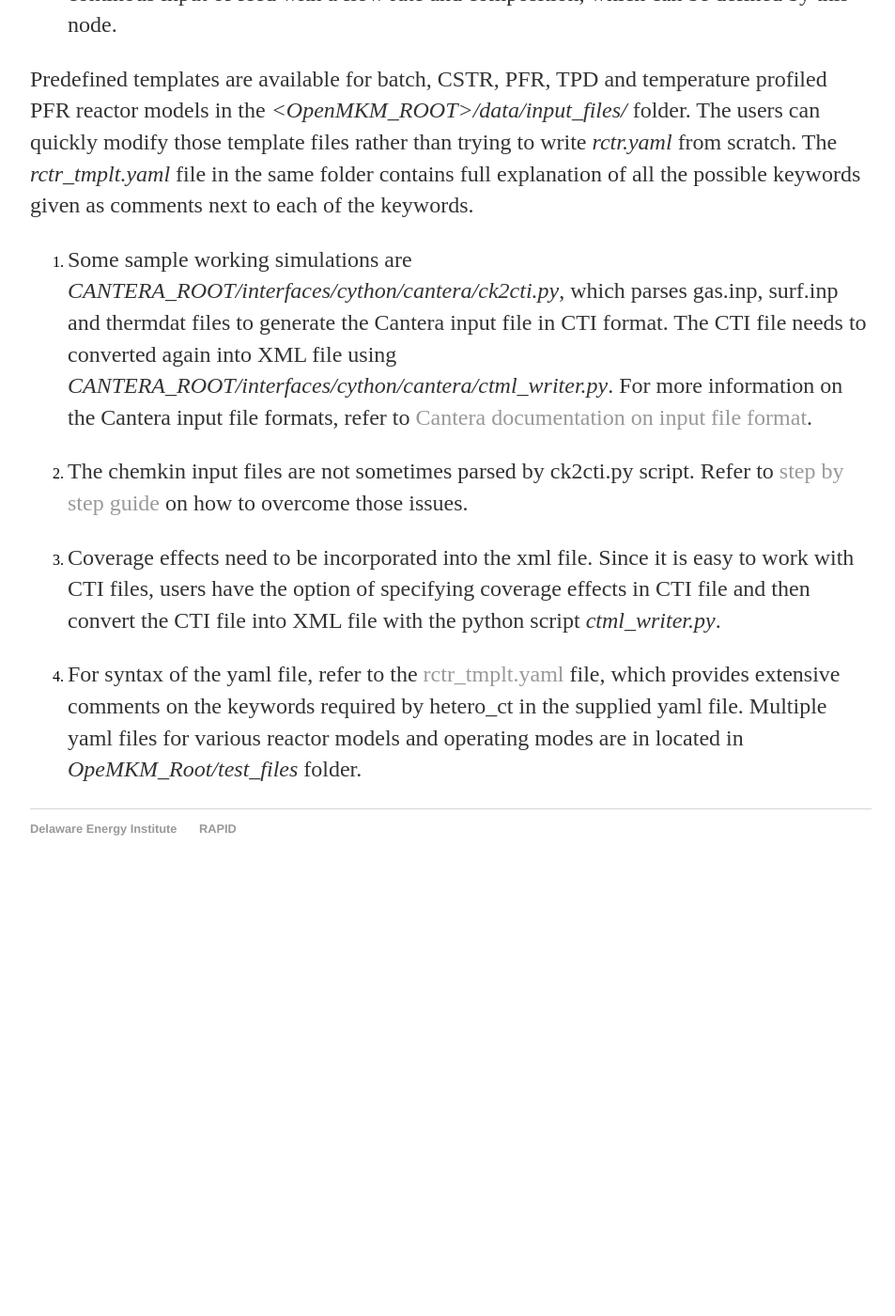
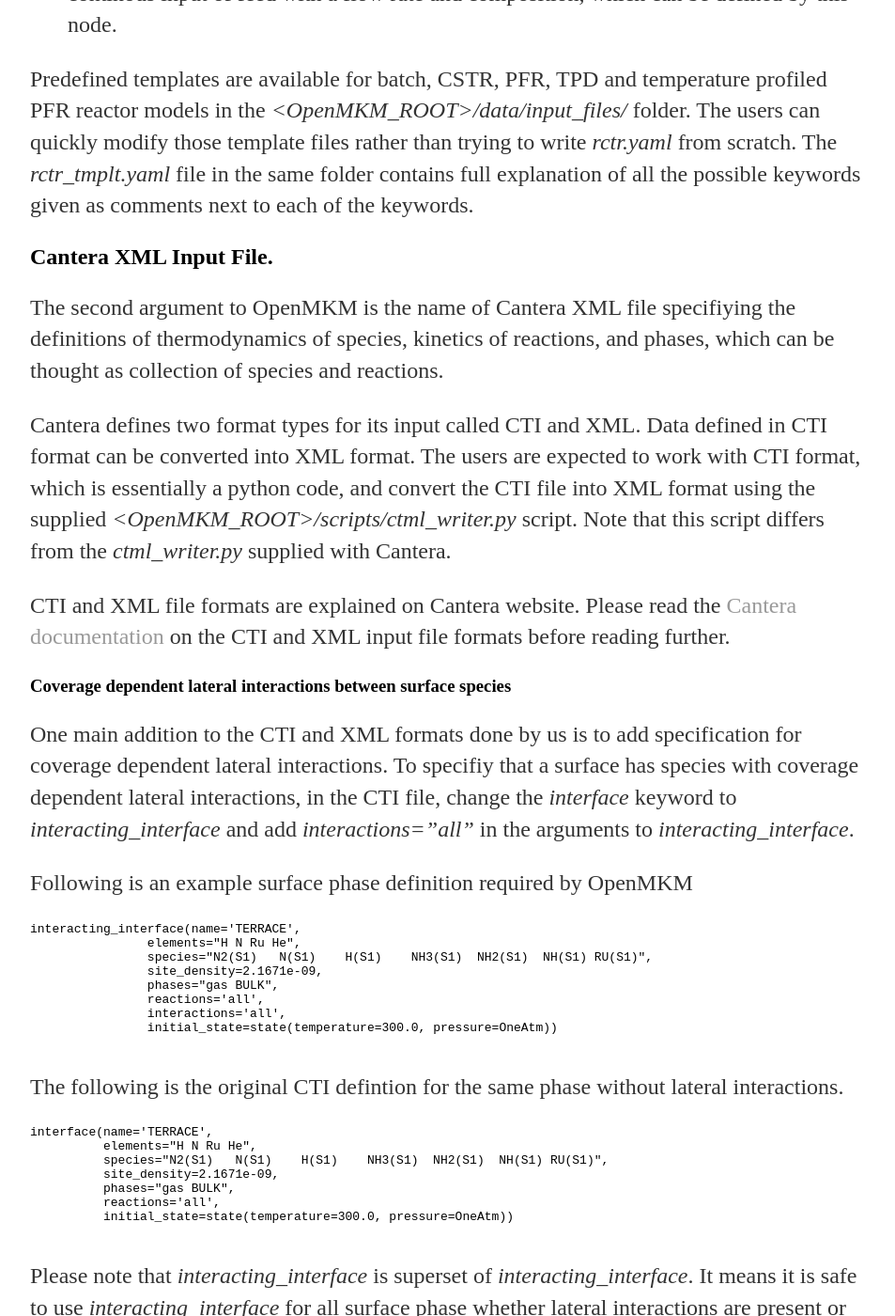
Before and after one commit to VlachosGroup/openmkm, a Jekyll site: the page built from docs/input.md, in a window 1280 px wide and 1400 px high, scrolled down 2054 px. Shown: the whole window at 94% size, without its empty margins (160-1113 px from the left). Built offline with Jekyll 4.4.1, drawn with Linux system fonts in a browser that asks for light colours; our own code applies the rules of GitHub Pages for plain Markdown files; before the commit the page ends 3003 px from its top, so only the background shows below that; some of the changed text lies outside the part shown.

Commit message:
Input updated

````diff
--- a/docs/input.md
+++ b/docs/input.md
@@ -73,10 +73,65 @@
 each of the keywords.
 
 
-3. Some sample working simulations are
+## Cantera XML Input File.
+The second argument to OpenMKM is the name of Cantera XML file specifiying the definitions of thermodynamics of species, kinetics of reactions, and phases, which can be thought as collection of species and reactions.
+
+Cantera defines two format types  for its input called CTI and XML. Data defined in CTI format can be converted into XML format. The users are expected to work with CTI format, which is essentially a python code, and convert the CTI file into XML format using the
+supplied *\<OpenMKM\_ROOT\>/scripts/ctml_writer.py* script. Note that this script differs from the *ctml\_writer.py* supplied with Cantera.
+
+CTI and XML file formats are explained on Cantera website. Please read the [Cantera documentation](https://cantera.org/tutorials/input-files.html)  on the CTI and XML input file formats before reading further.
+
+### Coverage dependent **lateral interactions** between surface species
+One main addition to the CTI and XML formats done by us is to add
+specification for coverage dependent lateral interactions. To specifiy that a surface
+has species with coverage dependent lateral interactions, in the CTI file, change the *interface* keyword to *interacting\_interface* and add *interactions="all"* in the arguments to *interacting\_interface*.
+
+Following is an example surface phase definition required by OpenMKM
+
+```python
+interacting_interface(name='TERRACE',
+                elements="H N Ru He",
+                species="N2(S1)   N(S1)    H(S1)    NH3(S1)  NH2(S1)  NH(S1) RU(S1)",
+                site_density=2.1671e-09,
+                phases="gas BULK",
+                reactions='all',
+                interactions='all',
+                initial_state=state(temperature=300.0, pressure=OneAtm))
+
+```
+
+The following is the original CTI defintion for the same phase without lateral interactions.
+
+```python
+interface(name='TERRACE',
+          elements="H N Ru He",
+          species="N2(S1)   N(S1)    H(S1)    NH3(S1)  NH2(S1)  NH(S1) RU(S1)",
+          site_density=2.1671e-09,
+          phases="gas BULK",
+          reactions='all',
+          initial_state=state(temperature=300.0, pressure=OneAtm))
+
+```
+
+Please note that *interacting\_interface* is superset of *interacting\_interface*. It means it is safe to use *interacting\_interface* for all surface phase whether lateral interactions are present or not. **At present, OpenMKM works only with surface phases defined with *interacting\_interface* keyword. **
+For phases without any lateral interactions use the following surface phase definition:
+
+```python
+interacting_interface(name='TERRACE',
+                      elements="H N Ru He",
+                      species="N2(S1)   N(S1)    H(S1)    NH3(S1)  NH2(S1)  NH(S1) RU(S1)",
+                      site_density=2.1671e-09,
+                      phases="gas BULK",
+                      reactions='all',
+                      initial_state=state(temperature=300.0, pressure=OneAtm))
+
+```
+
+Now to specify the lateral interaction, use the following code in the CTI file
+
 *CANTERA_ROOT/interfaces/cython/cantera/ck2cti.py*, which parses gas.inp, surf.inp and thermdat files
 to generate the Cantera input file in CTI format. The CTI file needs to converted again into XML file
-using *CANTERA_ROOT/interfaces/cython/cantera/ctml_writer.py*.
+using
 For more information on the Cantera input file formats, refer to
 [Cantera documentation on input file format](https://cantera.org/tutorials/input-files.html).
 
````
